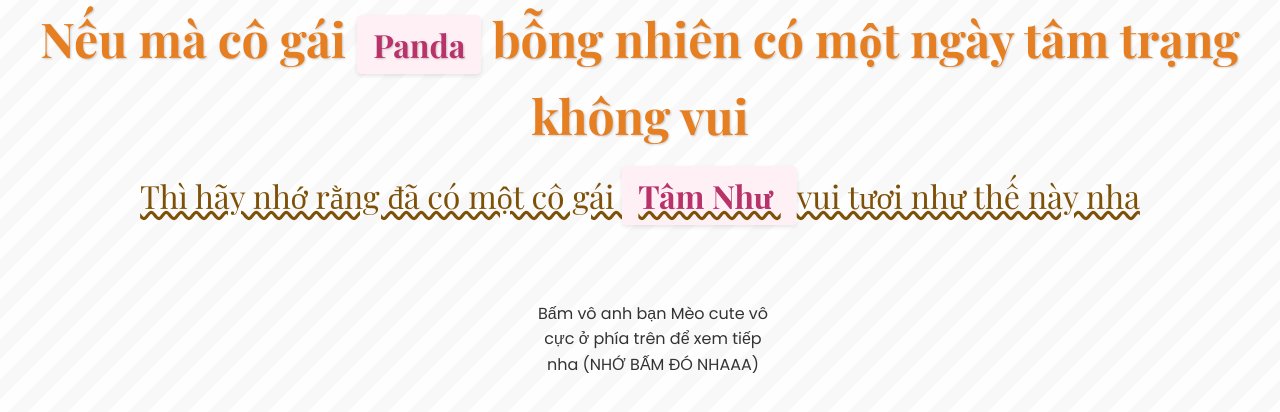
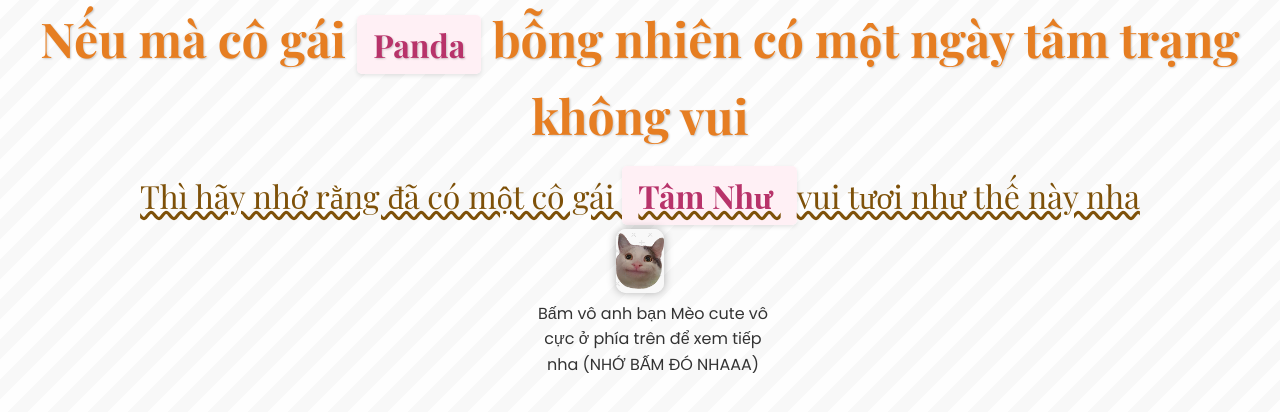
Before and after one commit to anlongawf/foru, a plain HTML site: page hetbuon.html in a window 1280 px wide. Drawn offline with nearby package versions, Linux system fonts and the light colour scheme; the site is published under a folder, as on GitHub Pages, so addresses that start at the root find nothing.

Commit message:
Add new files

```diff
--- a/hetbuon.html
+++ b/hetbuon.html
@@ -17,7 +17,7 @@
       thế này nha
     </h2>
     <div class="cat">
-      <a href="taolao.html" class="cat"><img src="/cat.jpg" alt="" /></a>
+      <a href="taolao.html" class="cat"><img src="cat.jpg" alt="" /></a>
       <p class="hetbuon">
         Bấm vô anh bạn Mèo cute vô cực ở phía trên để xem tiếp nha (NHỚ BẤM ĐÓ
         NHAAA)
```
Also changed, not shown: index.html (+1 -1 lines), taolao.html (+1 -1 lines).
